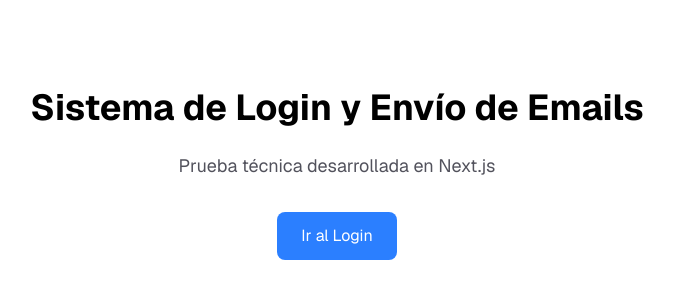
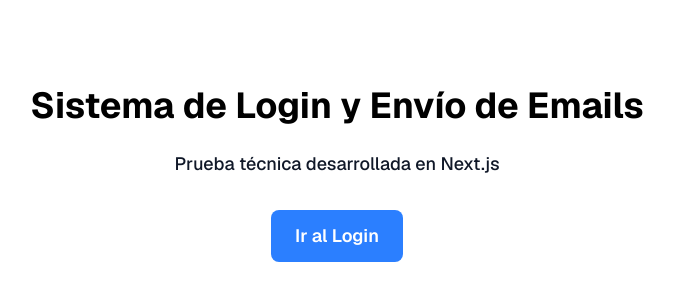
Before and after one commit to mjmf1/Sistema-login-email, a Next.js app: page / in a window 1280 px wide. Shown: the part 226-526 px from the top of the page, without its empty margins (303-977 px from the left). Built offline with nearby package versions, Linux system fonts and the light colour scheme.

Commit message:
fix: Mejorar contraste de texto en página de inicio

```diff
--- a/app/page.tsx
+++ b/app/page.tsx
@@ -7,13 +7,13 @@ export default function Home() {
         <h1 className="text-4xl font-bold mb-6 text-center text-black dark:text-zinc-50">
           Sistema de Login y Envío de Emails
         </h1>
-        <p className="text-lg text-zinc-600 dark:text-zinc-400 mb-8 text-center">
+        <p className="text-lg text-gray-900 font-medium mb-8 text-center">
           Prueba técnica desarrollada en Next.js
         </p>
 
         <Link
           href="/login"
-          className="bg-blue-500 text-white px-6 py-3 rounded-lg hover:bg-blue-600"
+          className="bg-blue-500 text-white px-6 py-3 rounded-lg hover:bg-blue-600 font-semibold text-lg"
         >
           Ir al Login
         </Link>
```
